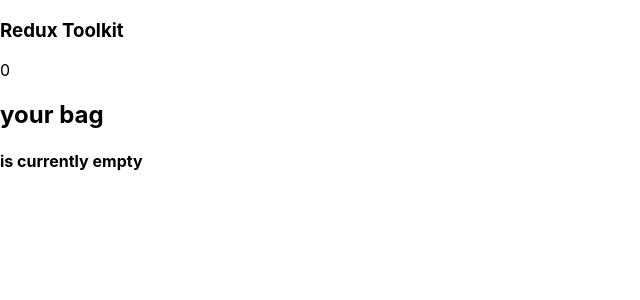
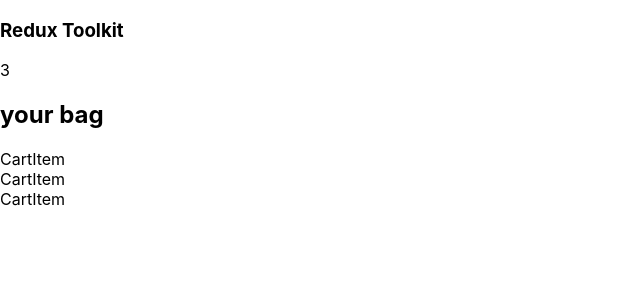
Before and after one commit to anita00001/redux-toolkit-tutorial, a React (Create React App) app: page / in a window 1280 px wide. Shown: the top 300 px of the page, without its empty margins (0-640 px from the left). Built offline with nearby package versions, Linux system fonts and the light colour scheme.

Commit message:
Render array of objects

```diff
--- a/src/components/CartContainer.js
+++ b/src/components/CartContainer.js
@@ -1,18 +1,29 @@
 import React from 'react'
-import cartItem from '../redux/cart/cartSlice'
+import CartItem from './CartItem'
 import { useSelector } from 'react-redux'
 
 const CartContainer = () => {
-    const {cartItem, total, amount} = useSelector((store) => store.cart);
+    const {cartItems, total, amount} = useSelector((store) => store.cart);
 
     if(amount < 1) {
-        return <section>
+        return <section className='cart'>
             <header>
                 <h2>your bag</h2>
                 <h4 className="empty-cart">is currently empty</h4>
             </header>
         </section>
     }
+
+    return <section className='cart'>
+        <header>
+            <h2>your bag</h2>
+        </header>
+        <div>
+            {cartItems.map((item) => {
+                return <CartItem key={item.id} {...item} />
+            })}
+        </div>
+    </section>
 }
 
 export default CartContainer
--- a/src/redux/cart/cartSlice.js
+++ b/src/redux/cart/cartSlice.js
@@ -3,7 +3,7 @@
 
 const initialState = {
     cartItems: cartItems,
-    amount: 0,
+    amount: 3,
     total: 0,
     isLoading: true,
 };
```
